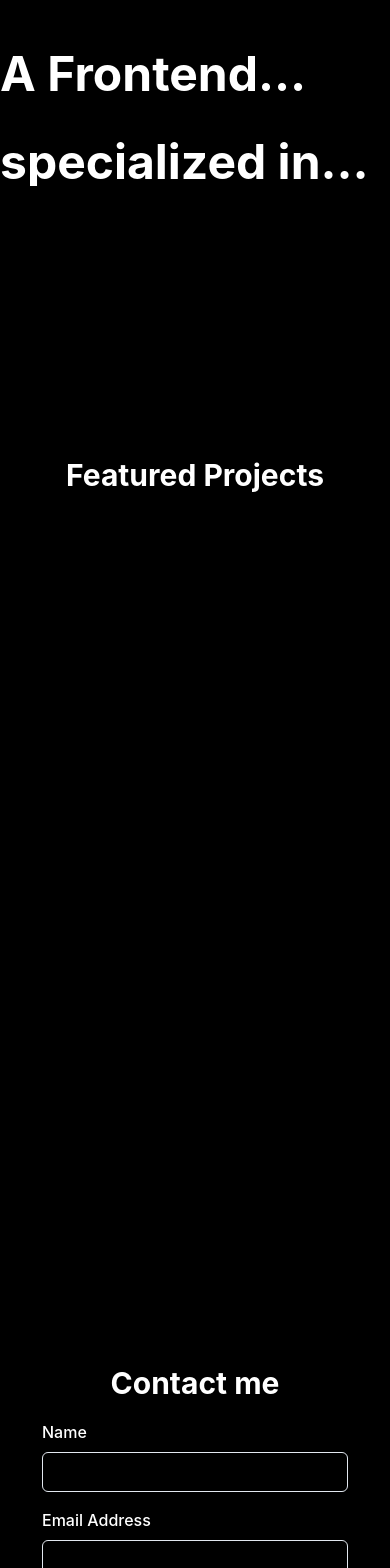
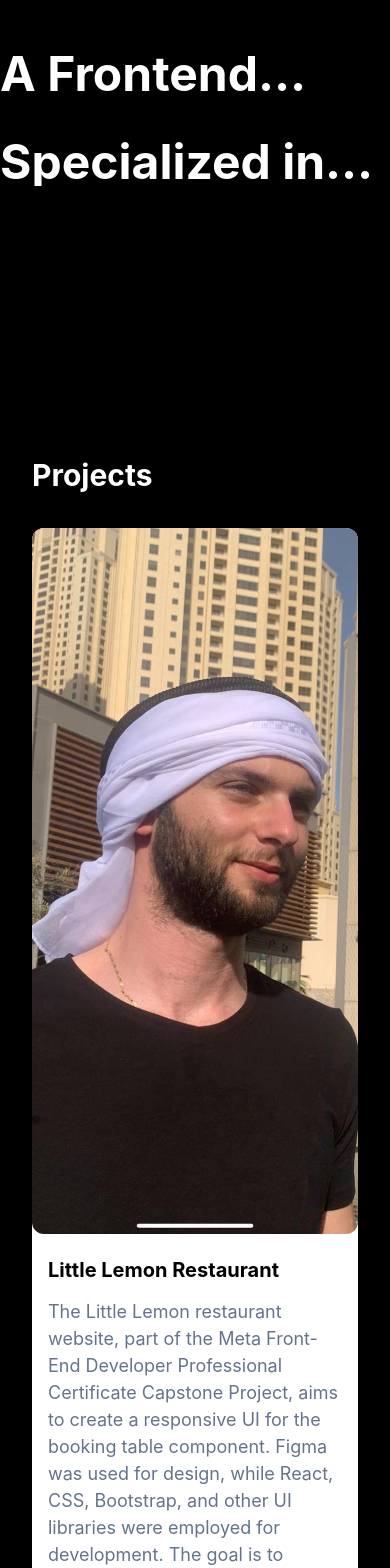
Before and after one commit to royMatar/portfolio-website, a React (Create React App) app: page / in a window 390 px wide. Shown: the part 420-1988 px from the top of the page. Built offline with nearby package versions, Linux system fonts and the light colour scheme.

Commit message:
Responsive Card layout added

```diff
--- a/public/index.html
+++ b/public/index.html
@@ -31,7 +31,7 @@
       work correctly both with client-side routing and a non-root public URL.
       Learn how to configure a non-root public URL by running `npm run build`.
     -->
-    <title>Roy Matar</title>
+    <title>Roy Matar's Porfolio</title>
   </head>
   <body>
     <noscript>You need to enable JavaScript to run this app.</noscript>
--- a/src/App.css
+++ b/src/App.css
@@ -14,3 +14,9 @@
 ::-webkit-scrollbar-thumb:hover {
     background-color: #1e80ff;
 }
+
+@media screen and (min-width: 768px) {
+    Box {
+      grid-template-columns: repeat(3, minmax(250px, 1fr));
+    }
+  }
--- a/src/components/LandingSection.jsx
+++ b/src/components/LandingSection.jsx
@@ -4,7 +4,7 @@ import FullScreenSection from "./FullScreenSection";
 
 const greeting = "Hello, I am Roy!";
 const bio1 = "A Frontend Developer";
-const bio2 = "specialized in React";
+const bio2 = "Specialized in React";
 
 const LandingSection = () => (
   <FullScreenSection
--- a/src/components/ProjectsSection.jsx
+++ b/src/components/ProjectsSection.jsx
@@ -4,12 +4,21 @@ import { Box, Heading } from "@chakra-ui/react";
 import Card from "./Card";
 
 const projects = [
-  // {
-  //   title: "React Space",
-  //   description:
-  //     "Handy tool belt to create amazing AR components in a React app, with redux integration via middleware️",
-  //   getImageSrc: () => require("../images/photo1.jpg"),
-  // },
+  {
+    title: "Little Lemon Restaurant",
+    description:
+      "The Little Lemon restaurant website, part of the Meta Front-End Developer Professional Certificate Capstone Project, aims to create a responsive UI for the booking table component. Figma was used for design, while React, CSS, Bootstrap, and other UI libraries were employed for development. The goal is to ensure optimal user experience on various devices and screen sizes.",
+      image: "profile.jpeg",
+      url: "https://github.com/royMatar/little-lemon",
+  },
+  {
+    title: "Little Lemon Restaurant",
+    description:
+      "The Little Lemon restaurant website, part of the Meta Front-End Developer Professional Certificate Capstone Project, aims to create a responsive UI for the booking table component. Figma was used for design, while React, CSS, Bootstrap, and other UI libraries were employed for development. The goal is to ensure optimal user experience on various devices and screen sizes.",
+      image: "profile.jpeg",
+      url: "https://github.com/royMatar/little-lemon",
+  },
+
   // {
   //   title: "React Infinite Scroll",
   //   description:
@@ -40,11 +49,12 @@ const ProjectsSection = () => {
       spacing={8}
     >
       <Heading as="h1" id="projects-section">
-        Featured Projects
+        Projects
       </Heading>
+
       <Box
         display="grid"
-        gridTemplateColumns="repeat(2,minmax(0,1fr))"
+        gridTemplateColumns="repeat(auto-fit, minmax(250px, 1fr))"
         gridGap={8}
       >
         {projects.map((project) => (
@@ -52,8 +62,8 @@ const ProjectsSection = () => {
             key={project.title}
             title={project.title}
             description={project.description}
-            url="https://github.com/rgommezz/react-native-offline"
-            imageSrc={project.getImageSrc()}
+            url={project.url}
+            imageSrc={project.image}
           />
         ))}
       </Box>
```
